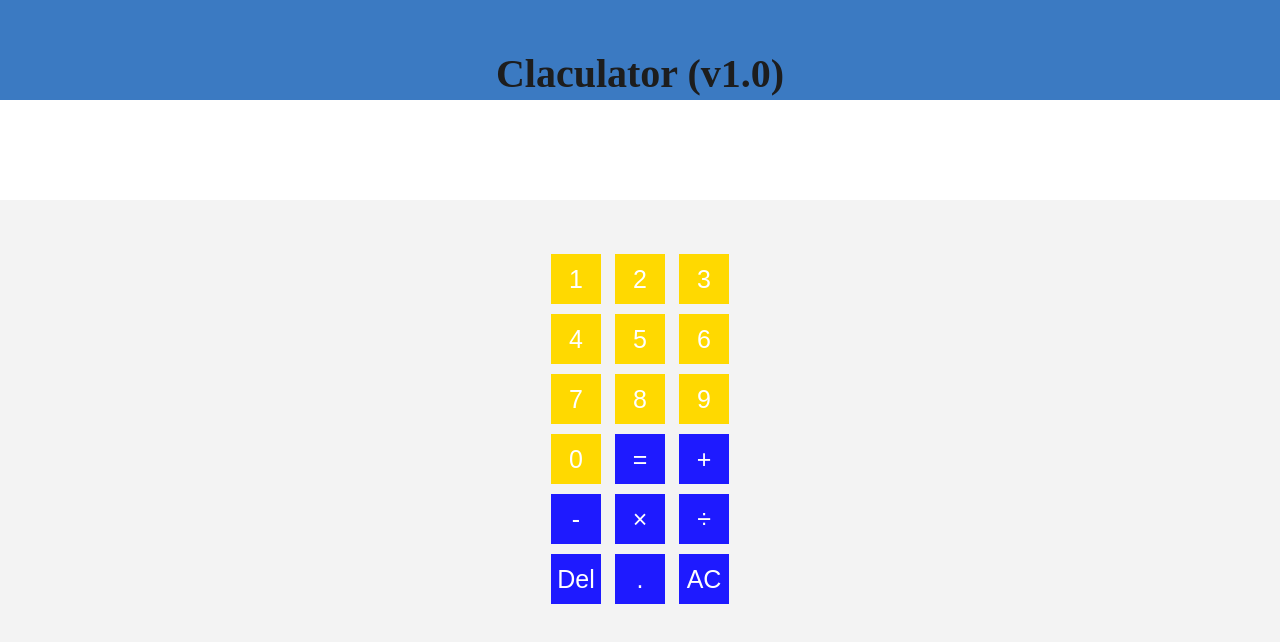
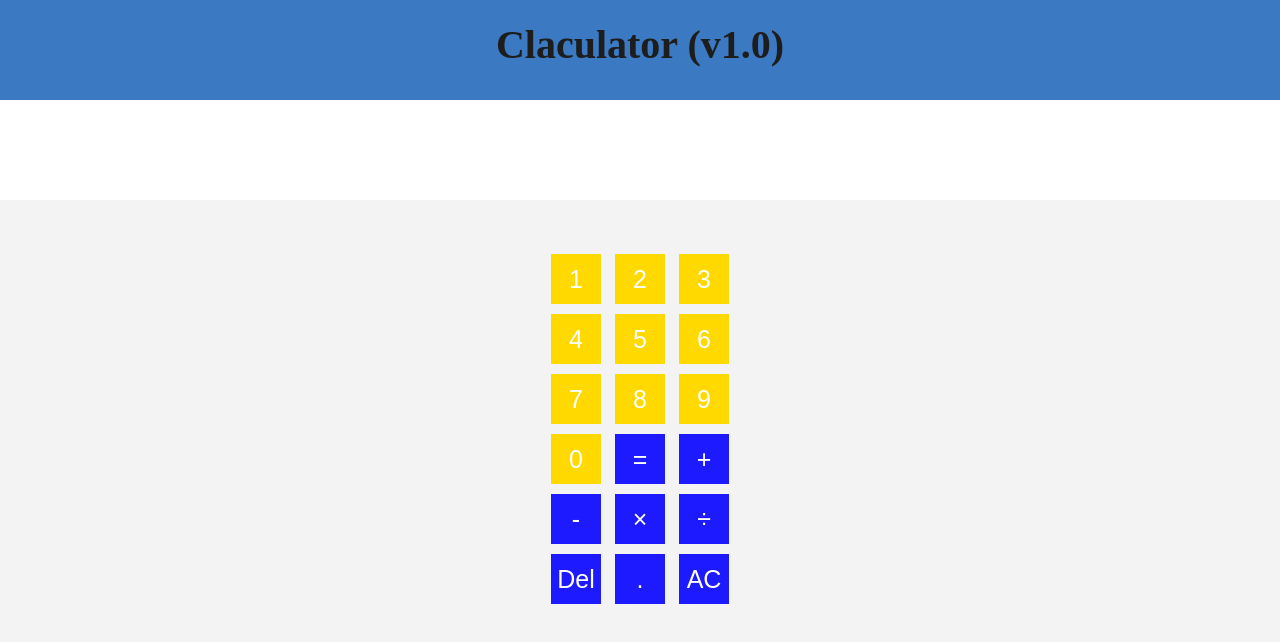
Before and after one commit to skolky/claculator.github.io, a plain HTML site: page index.html in a window 1280 px wide. Drawn offline with Linux system fonts and the light colour scheme; a web font is replaced by a local one.

Commit message:
Update style.css

```diff
--- a/style.css
+++ b/style.css
@@ -14,7 +14,7 @@
 
 h1{
     position: relative;
-    top: 50px;
+    top: 21px;
 }
 
 header{
```
